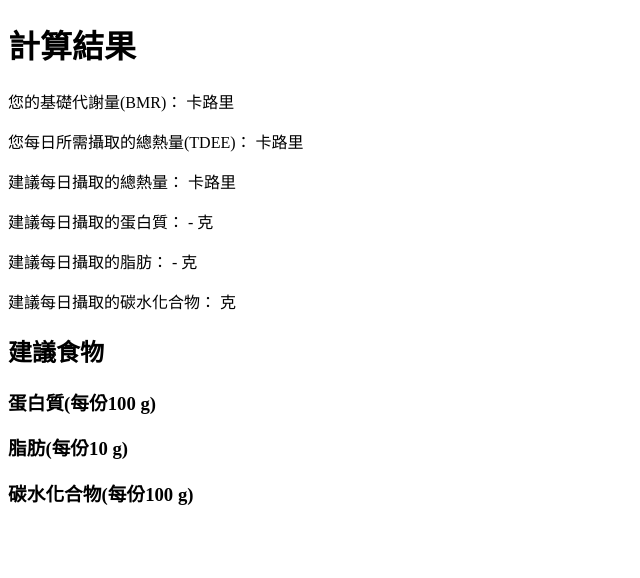
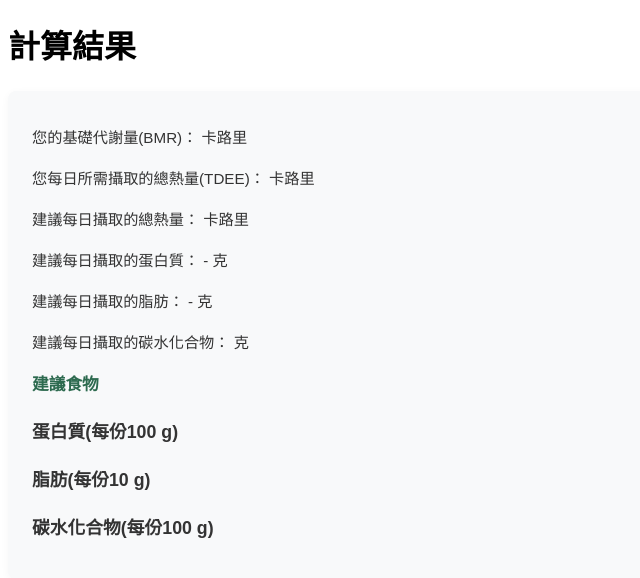
Before and after one commit to lory0617/training-plans, a Flask app: template templates/result_manual.html in a window 1280 px wide. Shown: the top 578 px of the page, without its empty margins (0-640 px from the left). Run offline with Flask 3, Linux system fonts and the light colour scheme; the template is opened without the code that fills it, so the values that code supplies are empty.

Commit message:
Update result_manual.html

```diff
--- a/templates/result_manual.html
+++ b/templates/result_manual.html
@@ -3,9 +3,36 @@
 <head>
   <meta charset="UTF-8">
   <title>計算結果</title>
+  <style>
+  .nutrition-result {
+    font-size: 0.95em;
+    color: #333;
+    background: #f8f9fa;
+    border-radius: 8px;
+    padding: 18px 24px;
+    margin: 24px 0;
+    box-shadow: 0 2px 8px rgba(0,0,0,0.04);
+    font-family: 'Noto Sans TC', 'Microsoft JhengHei', Arial, sans-serif;
+    line-height: 1.7;
+  }
+  .nutrition-result h2 {
+    font-size: 1.1em;
+    margin-bottom: 12px;
+    color: #2d6a4f;
+    font-weight: 600;
+  }
+  .nutrition-result ul {
+    margin: 0 0 0 1.2em;
+    padding: 0;
+  }
+  .nutrition-result li {
+    margin-bottom: 4px;
+  }
+  </style>
 </head>
 <body>
   <h1>計算結果</h1>
+  <div class="nutrition-result">
     <p>您的基礎代謝量(BMR)：{{ bmr }} 卡路里</p>
     <p>您每日所需攝取的總熱量(TDEE)：{{ tdee }} 卡路里</p>
     <p>建議每日攝取的總熱量：{{ total_calories }} 卡路里</p>
@@ -31,5 +58,6 @@
         <li>{{ food }}: {{ servings }} 份 ({{ food }}每100g 含有約{{ carb_content[food] }}g 碳水化合物)</li>
       {% endfor %}
     </ul>
+  </div>
 </body>
 </html>
```
Lines whose indentation alone changed are shown as unchanged.
